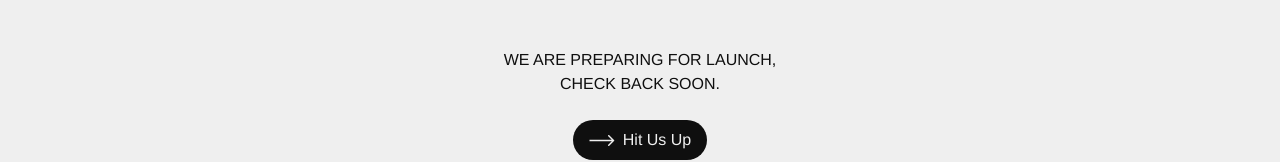
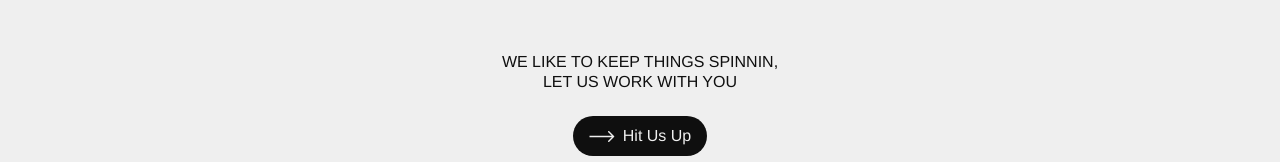
Before and after one commit to jasonzubiate/spinnin, a Next.js app: page / in a window 1280 px wide. Shown: the part 487-649 px from the top of the page. Built offline with nearby package versions, Linux system fonts and the light colour scheme.

Commit message:
refactor: hero tag

```diff
--- a/components/Hero.tsx
+++ b/components/Hero.tsx
@@ -182,16 +182,10 @@ export default function Hero() {
 
 			<div className="flex flex-col items-center gap-6">
 				<div className="flex flex-col items-center">
-          <p className="uppercase leading-tight text-sm md:text-base">
-            We are preparing for launch,
-          </p>
-          <p className="uppercase leading-tight text-sm md:text-base">
-            Check back soon.
-          </p>
-          {/* <p className="uppercase leading-tight">
+					<p className="uppercase leading-tight">
 						We like to keep things spinnin,
 					</p>
-        <p className="uppercase leading-tight">Let us work with you</p> */}
+					<p className="uppercase leading-tight">Let us work with you</p>
 				</div>
 				<button
 					id="hero-cta"
```
Lines whose indentation alone changed are shown as unchanged.
